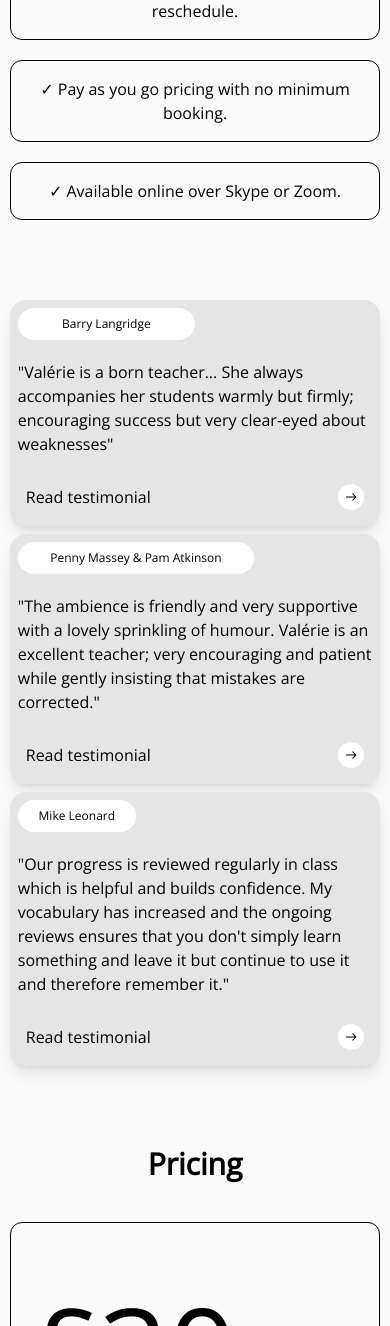
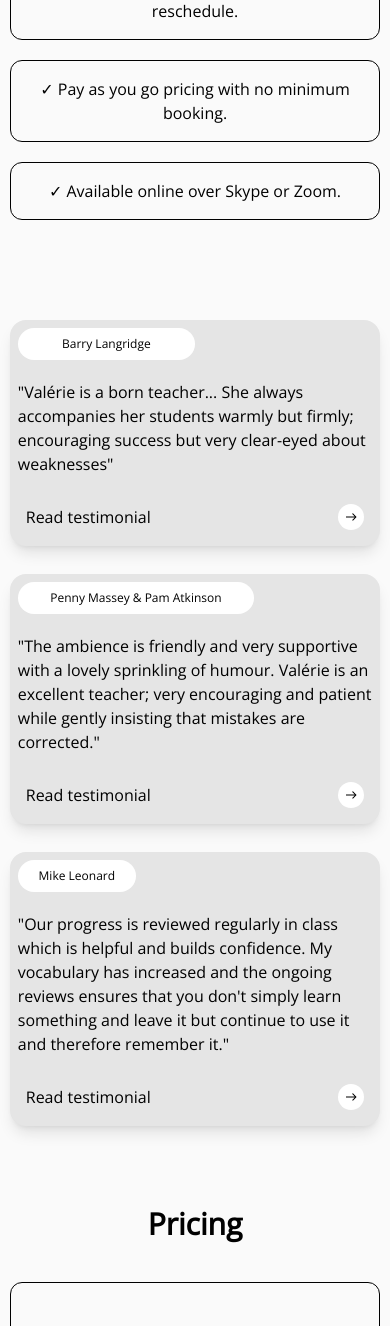
Before and after one commit to Wj9488/french-for-all-front-end, a Next.js app: page / in a window 390 px wide. Shown: the part 3276-4602 px from the top of the page. Built offline with nearby package versions, Linux system fonts and the light colour scheme.

Commit message:
fixed testimonial margin top

```diff
--- a/pages/index.jsx
+++ b/pages/index.jsx
@@ -355,7 +355,7 @@ export default function Home() {
       <section className="mb-20 mt-20 dark:opacity-80 rounded-2xl">
         <div className="grid lg:grid-cols-3 lg:grid-rows-1 grid-cols-1 grid-rows gap-2 lg:gap-5 mt-5 mb-5">
           <Link href="/reviews">
-            <div className="shadow-lg hover:scale-105 transition-all bg-neutral-200 dark:bg-neutral-700 min-w-full rounded-2xl p-2 xl-mt-0">
+            <div className="mt-5 lg:mt-0 shadow-lg lg:hover:scale-105 transition-all bg-neutral-200 dark:bg-neutral-700 min-w-full rounded-2xl p-2 xl-mt-0">
               <p className="bg-white p-2 rounded-2xl w-6/12 text-center text-xs">
                 Barry Langridge
               </p>
@@ -385,7 +385,7 @@ export default function Home() {
           </Link>
 
           <Link href="/reviews">
-            <div className="shadow-lg hover:scale-105 transition-all bg-neutral-200 dark:bg-neutral-700 min-w-full rounded-2xl p-2 xl-mt-0">
+            <div className="mt-5 lg:mt-0 shadow-lg lg:hover:scale-105 transition-all bg-neutral-200 dark:bg-neutral-700 min-w-full rounded-2xl p-2 xl-mt-0">
               <p className="bg-white p-2 rounded-2xl w-8/12 text-center text-xs">
                 Penny Massey & Pam Atkinson
               </p>
@@ -416,7 +416,7 @@ export default function Home() {
           </Link>
 
           <Link href="/reviews">
-            <div className="shadow-lg hover:scale-105 transition-all bg-neutral-200 dark:bg-neutral-700 min-w-full rounded-2xl p-2 xl-mt-0">
+            <div className="mt-5 lg:mt-0 shadow-lg lg:hover:scale-105 transition-all bg-neutral-200 dark:bg-neutral-700 min-w-full rounded-2xl p-2 xl-mt-0">
               <p className="bg-white p-2 rounded-2xl w-4/12 text-center text-xs">
                 Mike Leonard
               </p>
```
